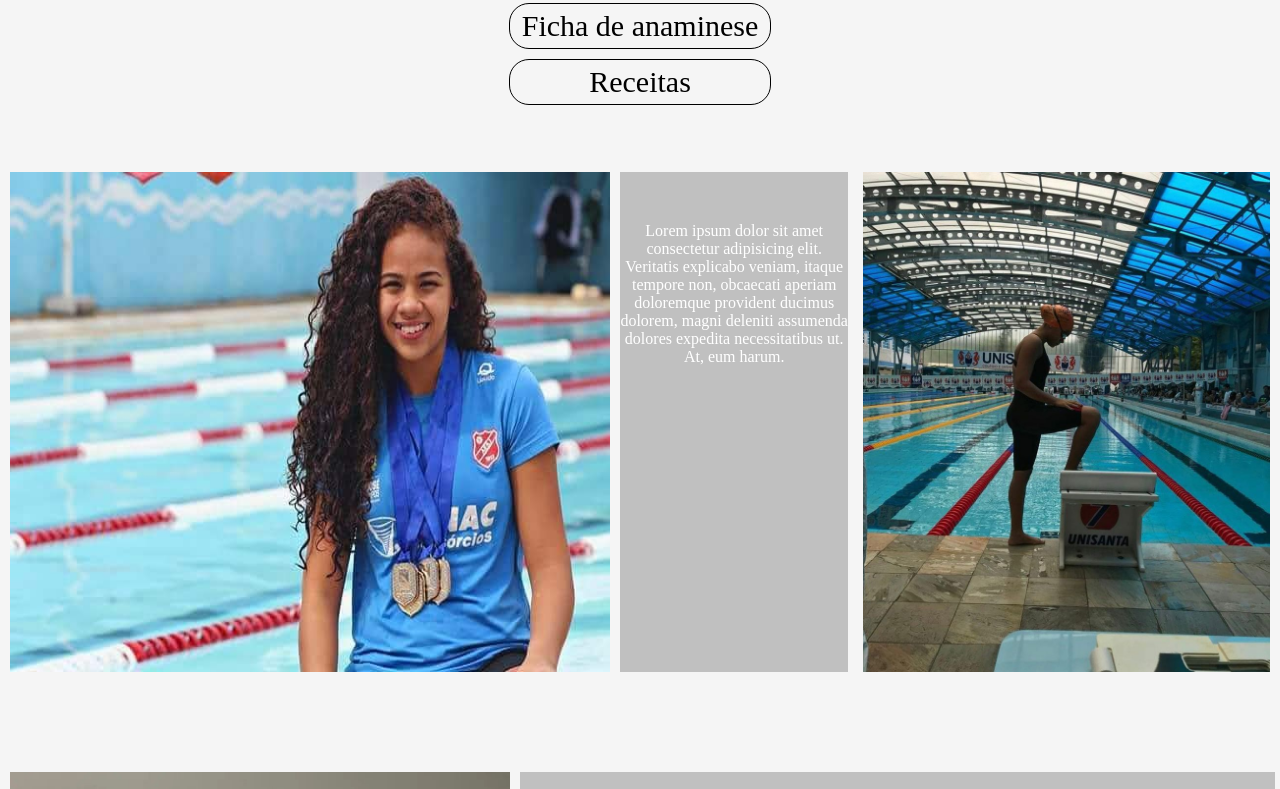
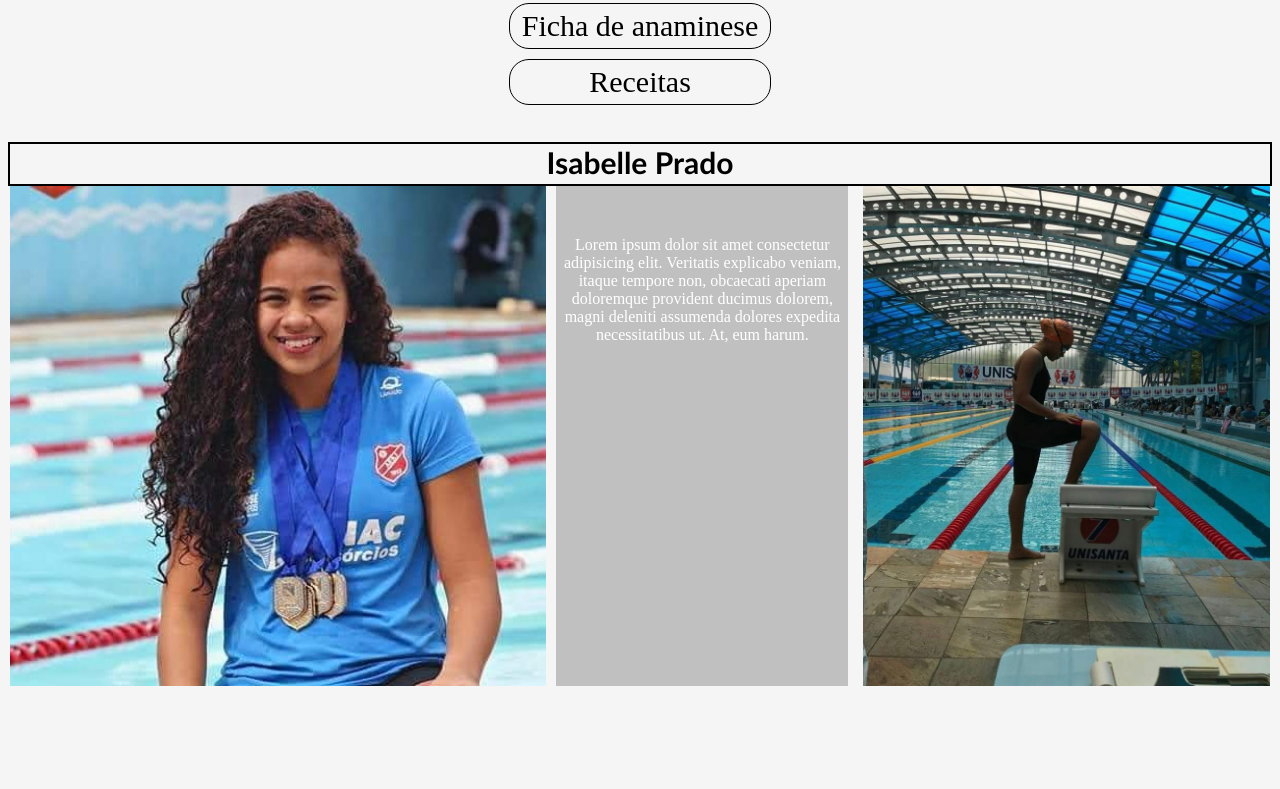
Before and after one commit to danielrodrigues97/ProjetoIsa, a plain HTML site: page index.html in a window 1280 px wide. Shown: the part 528-1317 px from the top of the page. Drawn offline with Linux system fonts and the light colour scheme.

Commit message:
Precisa estilizar melhor

```diff
--- a/css/styleFolder02.css
+++ b/css/styleFolder02.css
@@ -1,21 +1,15 @@
-.imagem{
+.header{
     height: 660px;
     margin-left: auto;
     margin-right: auto;
     text-align: center;
-    /* padding-top: 50px; */
-     /* background-image: url("../imagem/Logotipo.png"); */
-    /* background-size: cover;
-    background-repeat: no-repeat; */
-    /* background-color: #E0FFFF; */
 }
 
-.imagem>figure{
+.header>figure{
     margin: 0;
     padding: 0;
     width: auto;
     position: relative;
-    /* background-color: blue; */
 }
 
 img{
@@ -36,7 +30,6 @@ figcaption{
 
 
 h1{
-    margin-top: ;
     font-size: 50px;
     margin-bottom: 0;
 }
@@ -64,11 +57,28 @@ li{
     margin-bottom: 10px;
 }
 
+
+.top-Bar{
+    /* background-color: blue; */
+    font-family:'Gill Sans', 'Gill Sans MT', Calibri, 'Trebuchet MS', sans-serif;
+    color: black;
+    width: 98.4%;
+    border: 2px solid;
+    font-size: 20px;
+    height: 40px;
+    margin: 0 auto;
+    margin-top: 10px;
+    font-weight: bold;
+    text-align: center;
+    padding: 0;
+}
+
+.top-Bar>h2{
+    margin: 0;
+}
 .card{
     height: 600px;
     width: 100%;
-    /* background-image: url("../imagem/fundo-branco.jpg"); */
-    /* background-size: cover; */
     display: flex;
     margin-left: auto;
     margin-right: auto;
@@ -77,7 +87,6 @@ li{
 
 .card>img{
     height: 500px;
-    margin-top: 40px;
     margin-right: 10px;
     margin-left: 10px;
 }
@@ -85,7 +94,7 @@ li{
 .card>p{
     text-align: center;
     width: auto;
-    margin-top: 40px;
+    margin-top: 0;
     padding-top: 50px;
     padding-bottom: 50px;
     height: 400px;
@@ -94,9 +103,6 @@ li{
     background-color: #C0C0C0;
 }
 
-.imagemCard01{
-    width: 600px;
-}
 
 .imagemCard02{
     height: 580px;
@@ -109,7 +115,7 @@ li{
 
 #paragrafo02{
     height: 400px;
-    margin-top: 40px;
+    margin-top: 10px;
     margin-right: 5px;
 }
 
--- a/index.html
+++ b/index.html
@@ -11,7 +11,7 @@
 <body>
 
     <!-- Topo -->
-    <div class="imagem">
+    <div class="header">
         <figure class="imagem01">
             <img src="./imagem/logotipoRedondo02.png" alt="Nutricionista">
         </figure>
@@ -25,16 +25,23 @@
         </ul>
     </div>
 
+
     <!-- Card 01 -->
-    <div class="card">
+    <div>
 
-        <img class="imagemCard01", src="./imagem/Imagem-Biografia.jpeg" alt="Natação Isabelle Prado">
-        <p>Lorem ipsum dolor sit amet consectetur adipisicing elit. Veritatis explicabo veniam, itaque tempore non,
-            obcaecati aperiam doloremque provident ducimus dolorem, magni deleniti assumenda dolores expedita
-            necessitatibus ut. At, eum harum.</p>
-        <img class="imagemCard01", src="./imagem/Imagem Biografia02.jpeg" alt="Natação Isabelle Prado">
+        <div class="top-Bar">
+            <h2>Isabelle Prado</h2>
+        </div>
 
+        <div class="card">
+            <img class="imagemCard01", src="./imagem/Imagem-Biografia02.jpeg" alt="Natação Isabelle Prado">
+            <p>Lorem ipsum dolor sit amet consectetur adipisicing elit. Veritatis explicabo veniam, itaque tempore non,
+                obcaecati aperiam doloremque provident ducimus dolorem, magni deleniti assumenda dolores expedita
+                necessitatibus ut. At, eum harum.</p>
+            <img class="imagemCard01", src="./imagem/Imagem Biografia02.jpeg" alt="Natação Isabelle Prado">
+        </div>
     </div>
+
 
     <!-- Card 02 -->
     <div class="card">
```
Also changed, not shown: imagem/Imagem-Biografia02.jpeg (added).
